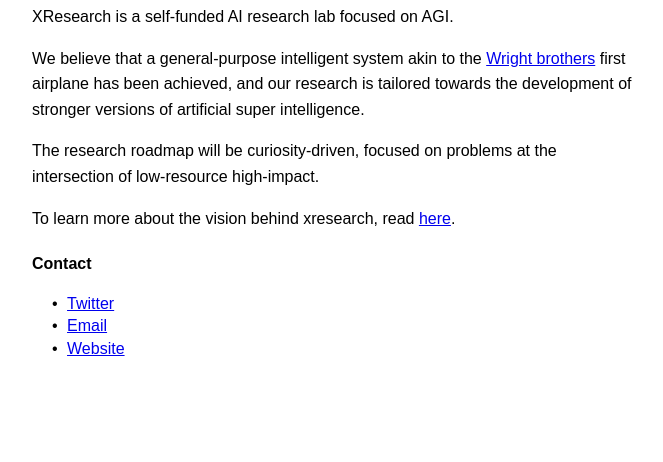
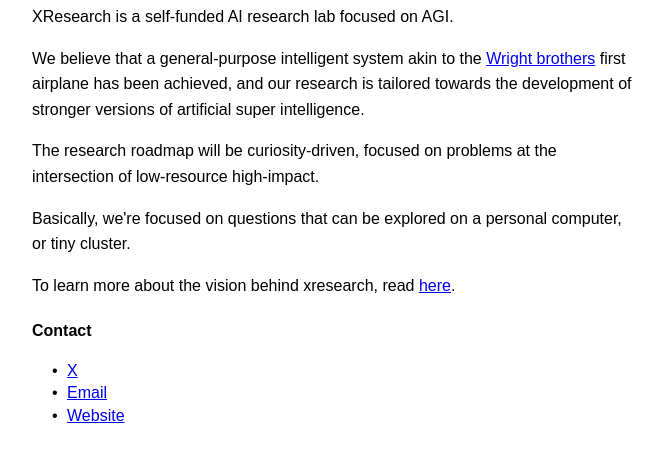
Before and after one commit to HusseinLezzaik/xresearch.ai, a plain HTML site: page index.html in a window 1280 px wide. Shown: the part 162-624 px from the top of the page, without its empty margins (304-967 px from the left). Drawn offline with Linux system fonts and the light colour scheme.

Commit message:
update bio

```diff
--- a/index.html
+++ b/index.html
@@ -63,13 +63,15 @@
         </p>
         <p>The research roadmap will be curiosity-driven, focused on problems at the intersection of low-resource high-impact.
         </p>
+        <p>Basically, we're focused on questions that can be explored on a personal computer, or tiny cluster.
+        </p>
         <p>To learn more about the vision behind xresearch, read <a href="https://husseinlezzaik.github.io/2024/06/07/XResearch/" target="_blank">here</a>.
         </p>
         <!-- Contact section -->
         <div class="contact-info">
             <p>Contact</p>
             <ul>
-                <li><a href="https://x.com/HusseinLezzaik" target="_blank">Twitter</a></li>
+                <li><a href="https://x.com/HusseinLezzaik" target="_blank">X</a></li>
                 <li><a href="mailto:hussein.lezzaik@gmail.com" target="_blank">Email</a></li>
                 <li><a href="https://husseinlezzaik.github.io/" target="_blank">Website</a></li>
             </ul>
```
